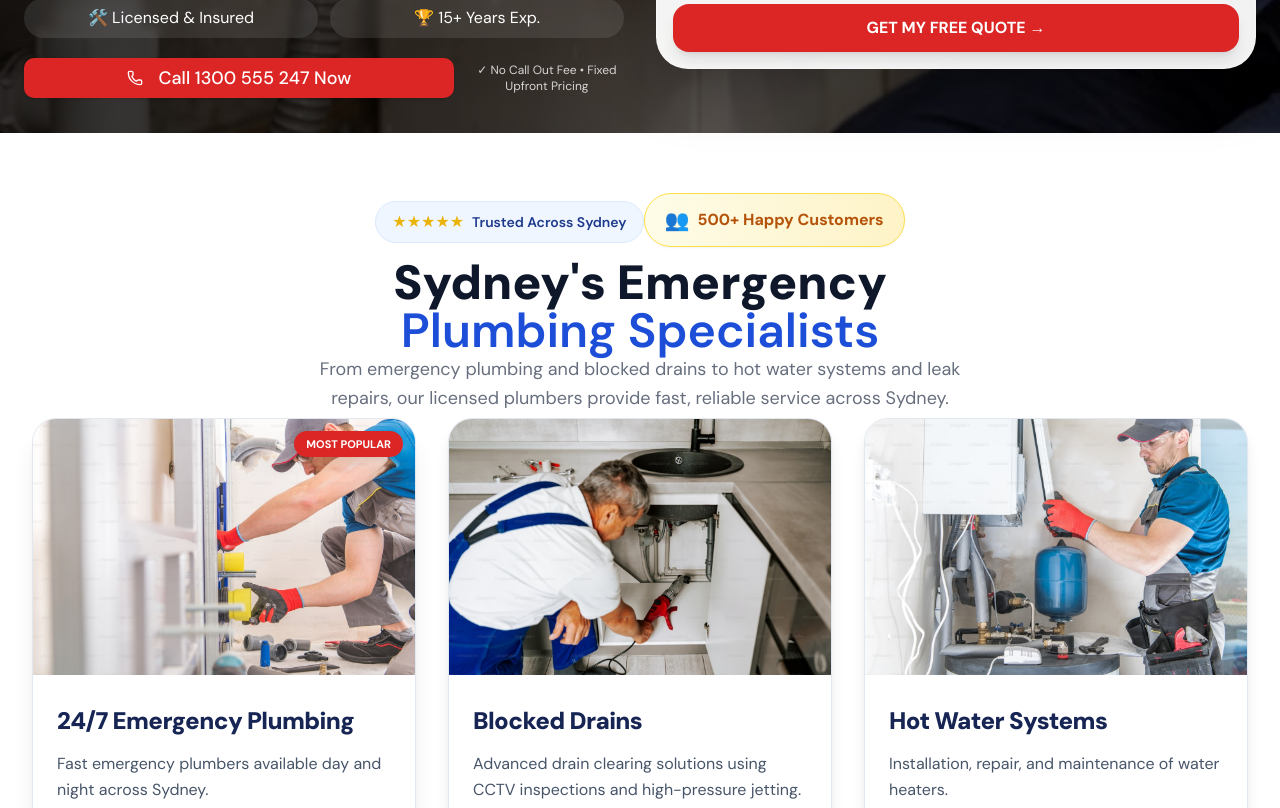
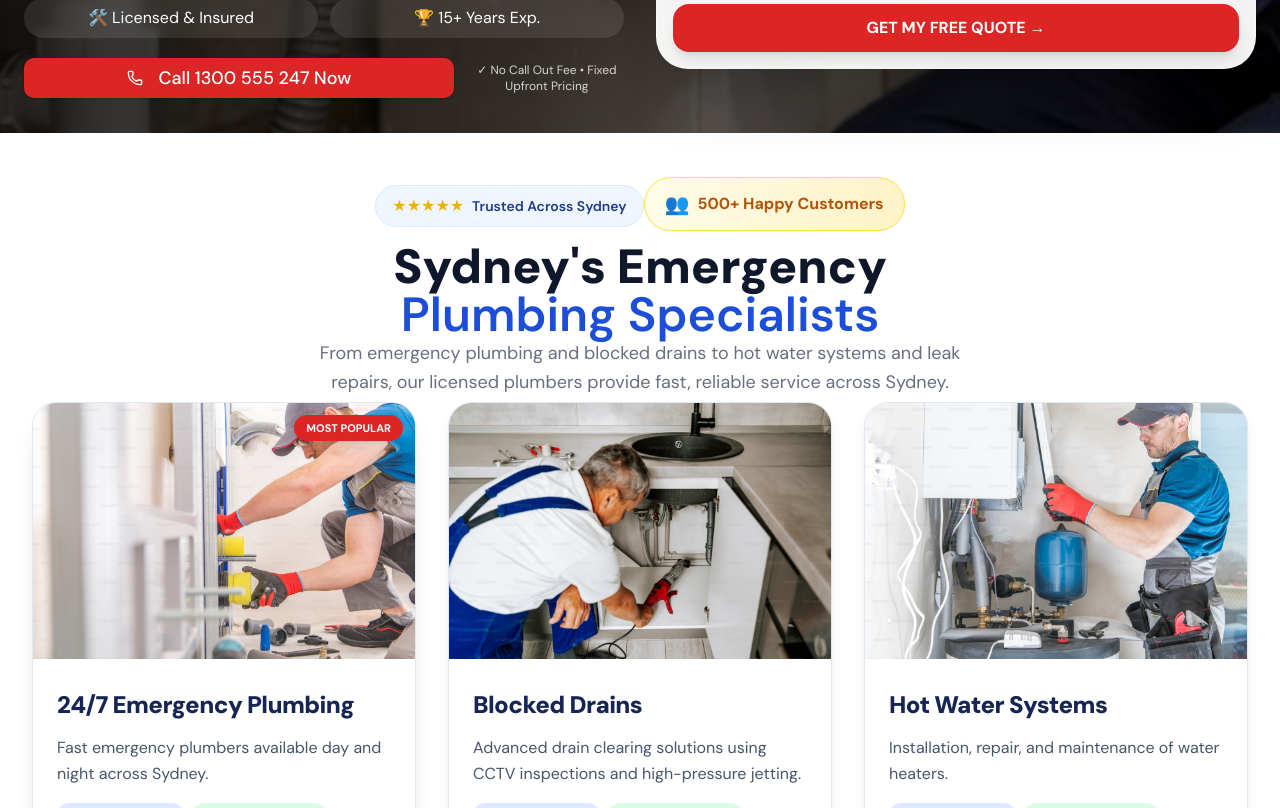
Before and after one commit to gopremiumstudio/flowfix-plumbing-demo, a React (Vite) app: page / in a window 1280 px wide. Shown: the part 552-1360 px from the top of the page. Built offline with nearby package versions, Linux system fonts and the light colour scheme.

Commit message:
Reduce services section top spacing

```diff
--- a/src/pages/HomePage.jsx
+++ b/src/pages/HomePage.jsx
@@ -306,7 +306,7 @@ variant: 'default'
         </section>
 
         {/* Services Section */}
-        <section className="py-12 bg-background">
+        <section className="py-8 bg-background">
           <div className="max-w-7xl mx-auto px-4 sm:px-6 lg:px-8">
             <motion.div
               initial={{ opacity: 0, y: 20 }}
```
